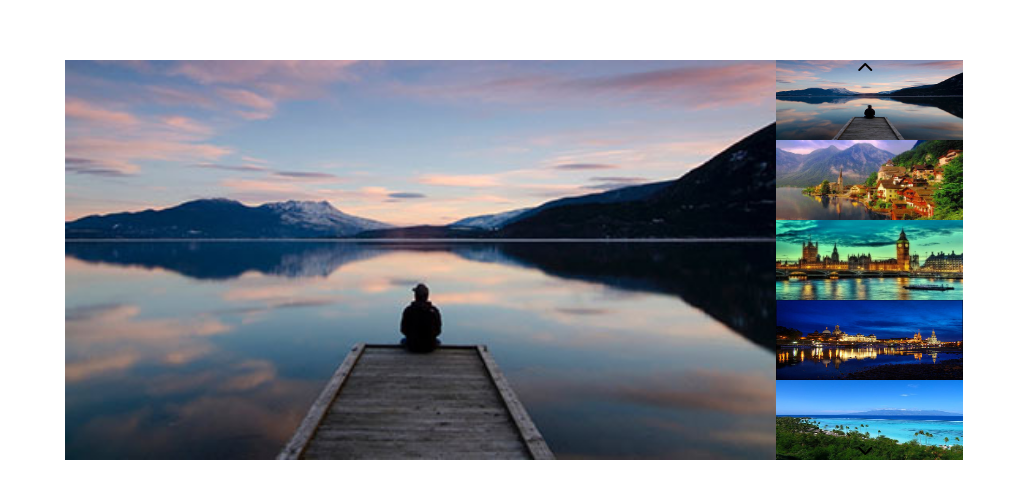
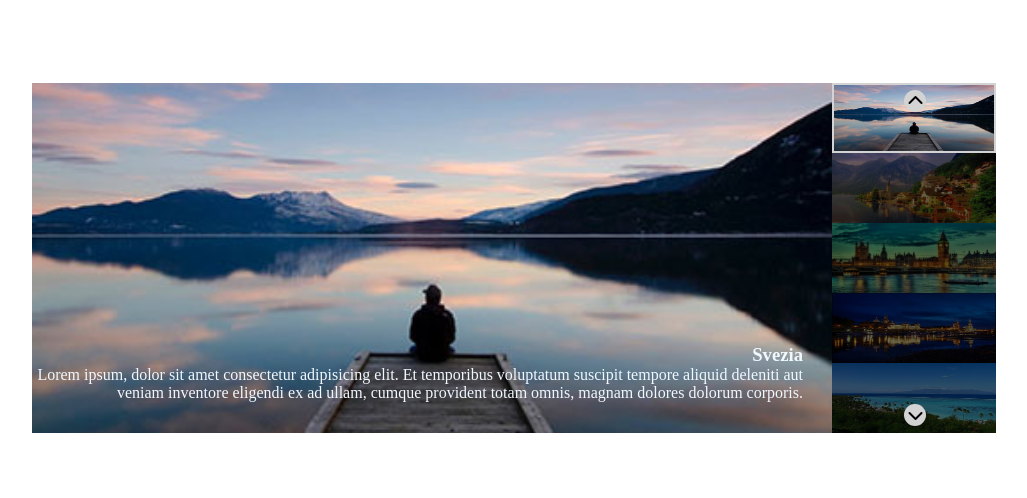
Before and after one commit to nehabht/vue-slider, a plain HTML site: page index.html in a window 1280 px wide. Shown: the part 140-638 px from the top of the page, without its empty margins (126-1153 px from the left). Drawn offline with nearby package versions, Linux system fonts and the light colour scheme.

Commit message:
add milestone3

```diff
--- a/assets/css/style.css
+++ b/assets/css/style.css
@@ -19,8 +19,13 @@ img{
     position: relative;
 }
 
-.panorama img{
-    height: 400px;
+
+
+.heroImage img{
+    width: 800px;
+    height: 350px;
+    object-fit: cover;
+
 }
 
 .thumbnails{
@@ -30,7 +35,7 @@ img{
 
 .thumbnails .thumb{
 
-    height: 80px;
+    height: 70px;
 
 }
 
@@ -38,7 +43,35 @@ img{
     display: flex;
     justify-content: space-between;
     position: absolute;
-    right: 10%;
-    height: 400px;
+    right: 7.5%;
+    height: 350px;
     flex-direction: column;
+    padding: 7px 0;
 }
+
+.thumb{
+    filter: brightness(0.4);
+}
+
+.active{
+    outline: 2px solid lightgrey;
+    outline-offset: -2px;
+    filter: none;
+}
+
+
+.fa-chevron-up, .fa-chevron-down {
+    border-radius: 100%;
+    background-color: lightgray;
+    padding: 3px;
+    margin: 0 -3px;
+}
+
+.placeDetails{
+    text-align:end;
+    position: absolute;
+    bottom:10%;
+    right: 20%;
+    color:aliceblue
+
+}
--- a/assets/js/app.js
+++ b/assets/js/app.js
@@ -3,6 +3,7 @@ const app = new Vue({
 
     data:{
 
+        activeImage: 0,
         places: [
             {
                 image: './assets/img/01.jpg',
@@ -33,12 +34,24 @@ const app = new Vue({
 
         ]
 
-
-
-
     },
 
     methods:{
+        prevImage(){
+            console.log('Prev image');
+            if (this.activeImage === 0) {
+                this.activeImage = this.places.length
+            }
+            this.activeImage--
+        },
+        nextImage(){
+            console.log('Next image');
+            this.activeImage++
+
+            if(this.activeImage === this.places.length){
+                this.activeImage = 0;
+            }
+        }
 
 
     }
@@ -58,3 +71,10 @@ Adesso rimuoviamo il markup statico in eccesso e inseriamo le immagini dinamicam
 servendoci della struttura dati fornita. Stampiamo prima l'immagine grande
 e usiamo la direttiva v-for per stampare tutti i thumbnails.
 Al termine di questa fase ci ritroveremo con lo stesso slider, ma costruito dinamicamente attraverso Vue-js. */
+
+/* MILESTONE 3
+Ora rendiamo lo slider dimanico. Al click dell'utente sulle frecce verso l'alto o verso il basso,
+l'immagine attiva diventa visibile in formato grande a sinistra
+e nel suo angolo in basso a destra dovranno essere aggiunti i relativi: - titolo e - testo.
+Allo stesso tempo nelle miniature l'immagine attiva dovrà apparire in evidenza rispetto alle altre.
+ */
--- a/index.html
+++ b/index.html
@@ -14,21 +14,27 @@
     <div id="app">
         <div class="container">
             <div class="card panorama">
-                <img :src="places[0].image" alt="">
+                <div class="heroImage">
+                    <img :src="places[activeImage].image" alt="">
+                </div>
 
                 <div class="thumbnails">
-
                     <img :src="places[index].image" class="thumb" :class="activeImage === index ? 'active' : '' "
-                    v-for="(image, index) in places" />
+                    v-for="(image, index) in places">
                 </div>
 
                 <div class="navigator">
-                    <div class="prev">
-                        <i class="fas fa-chevron-up    "></i>
+                    <div class="prev" @click="prevImage">
+                        <i class="fa-solid fa-chevron-up"></i>
                     </div>
-                    <div class="next">
-                        <i class="fas fa-chevron-down    "></i>
+                    <div class="next" @click="nextImage">
+                        <i class="fa-solid fa-chevron-down"></i>
                     </div>
+                </div>
+
+                <div class="placeDetails">
+                    <h3>{{places[activeImage].title}}</h3>
+                    <span>{{places[activeImage].text}}</span>
                 </div>
 
 
```
